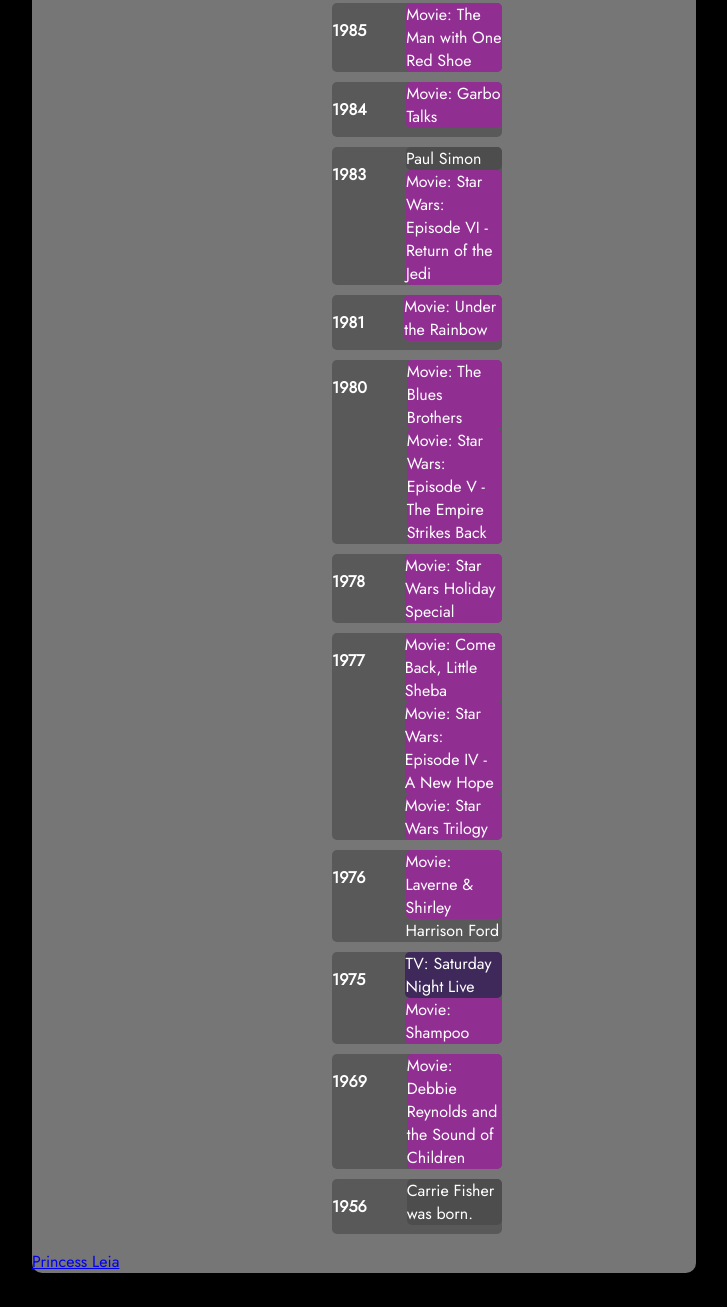
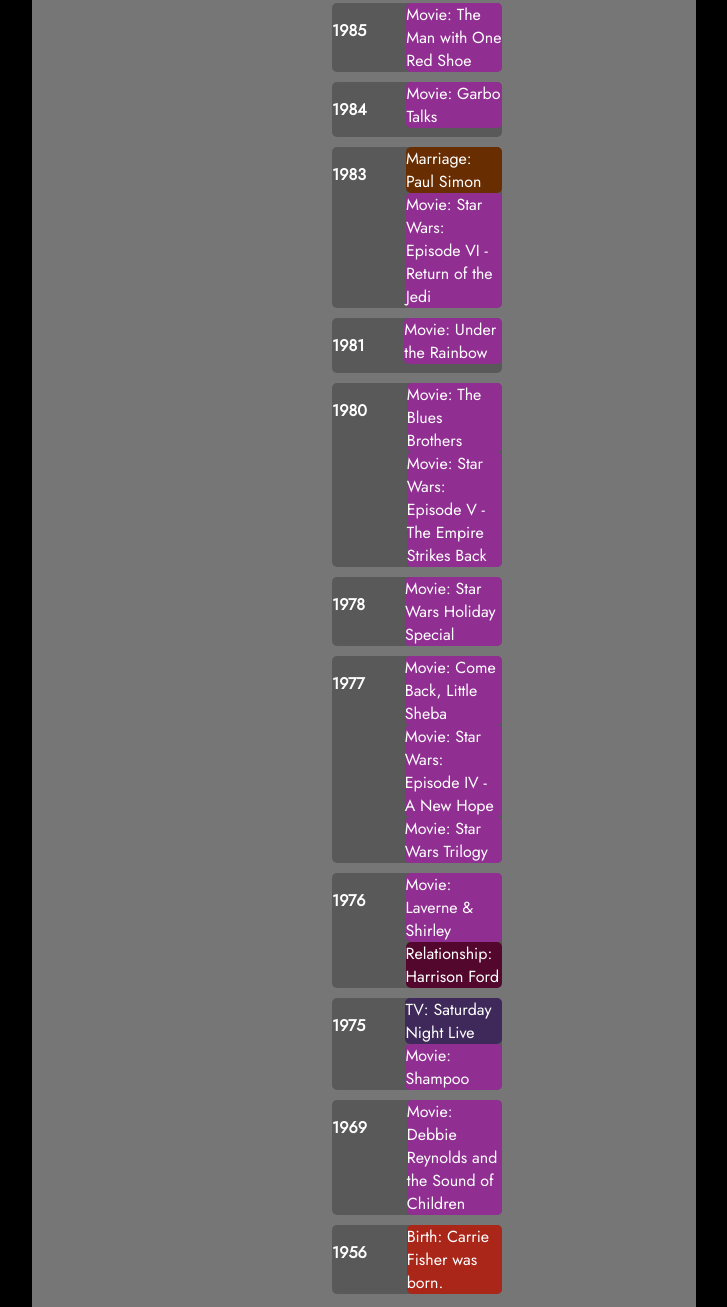
Before and after one commit to AaronKannon/Tribute-Page, a plain HTML site: page index.html in a window 1280 px wide. Shown: the part 4867-6174 px from the top of the page, without its empty margins (276-1003 px from the left). Before the commit the page ends 6148 px from the top, so only its background shows below. Drawn offline with Linux system fonts and the light colour scheme.

Commit message:
All colors for the tabs chosen for the colorblind people

```diff
--- a/index.html
+++ b/index.html
@@ -224,7 +224,7 @@
             <p>1976</p>
             <ul>
                 <li class="info movie">Laverne & Shirley</li>
-                <li class="info relashionship">Harrison Ford</li>
+                <li class="info relationship">Harrison Ford</li>
             </ul>
           </li>
           <li class="info year">
--- a/main.css
+++ b/main.css
@@ -56,7 +56,7 @@
     display: flex;
     background-color: #595959;
     margin-bottom: 10px;
-
+    /*border: 1px solid black;*/
 }
 
 .movie {
@@ -115,7 +115,7 @@
 }
 
 .relationship {
-    background-color: hsl(0, 0%, 30%);
+    background-color: #54072D;
 }
 
 .relationship:before {
@@ -123,17 +123,17 @@
 }
 
 .marriage {
-    background-color: hsl(0, 0%, 30%);
+    background-color: #692D02;
 }
 
-.relationship:before {
-    content: "Relationship: ";
+.marriage:before {
+    content: "Marriage: ";
 }
 
 .birth {
-    background-color: hsl(0, 0%, 30%);
+    background-color: #A92619;
 }
 
-.relationship:before {
+.birth:before {
     content: "Birth: ";
 }
```
